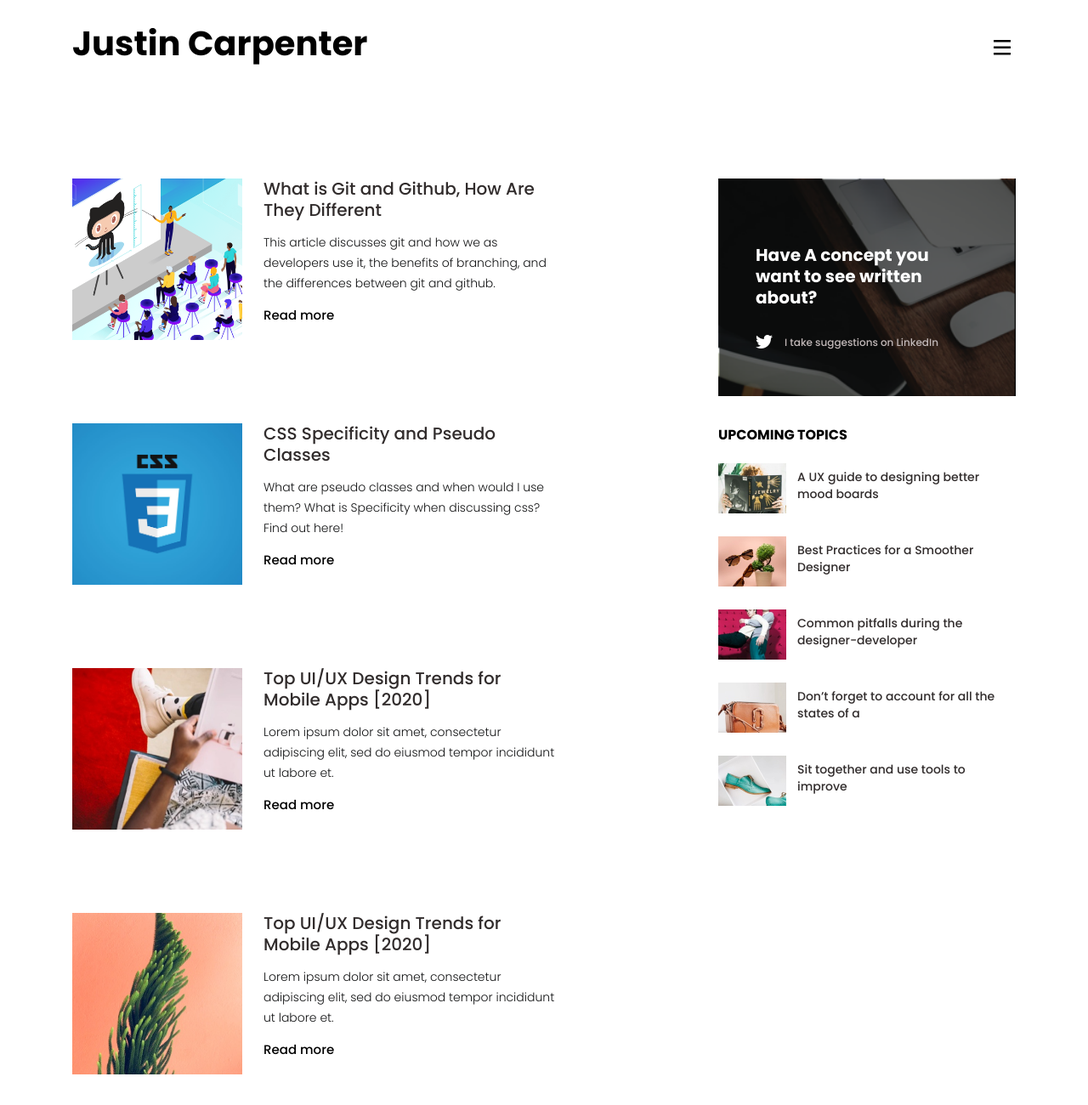
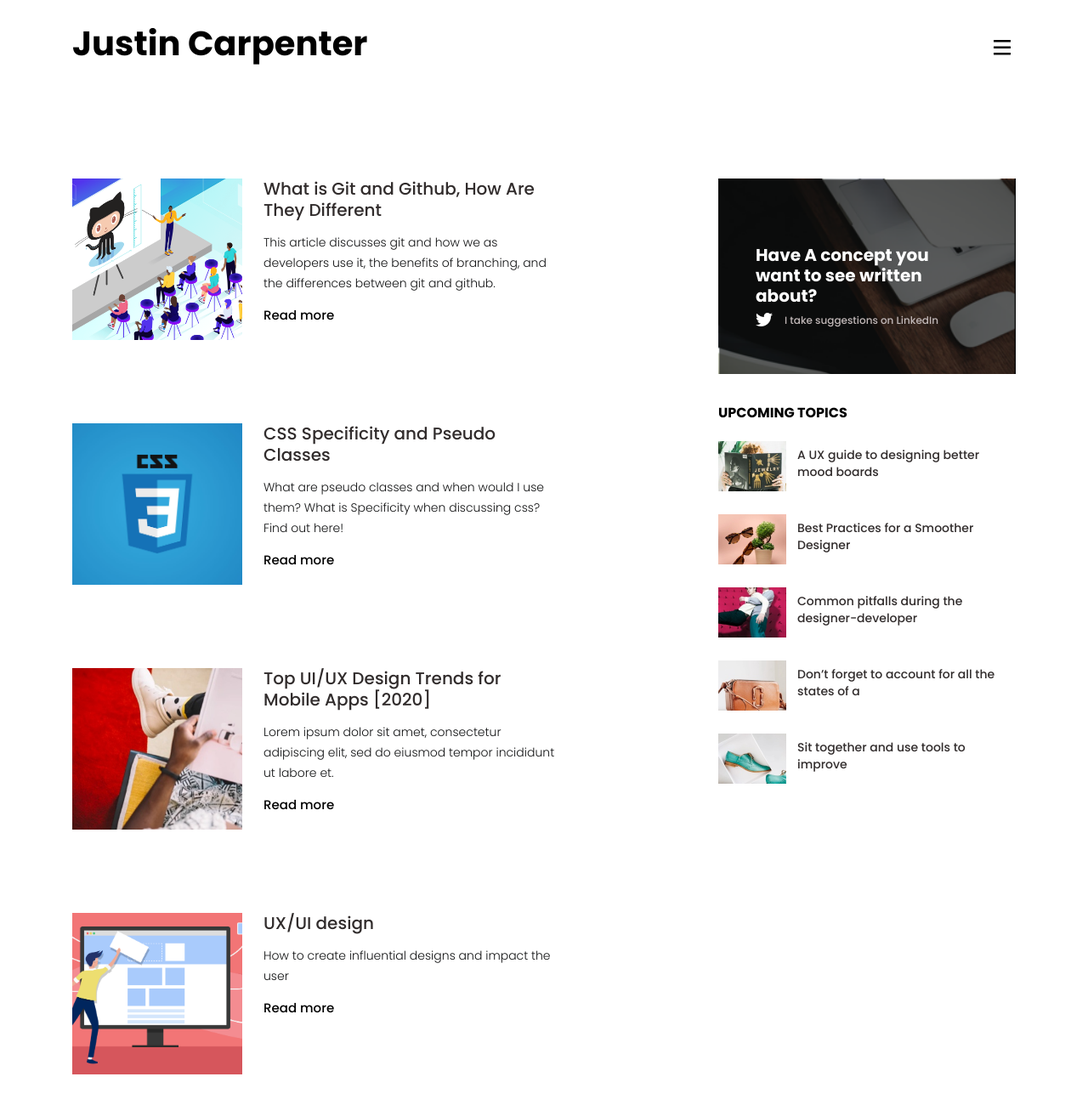
Before and after one commit to JustinCarpenter2020/JustinCarpenter2020.github.io, a plain HTML site: page blog.html in a window 1280 px wide. Shown: the top 1300 px of the page at 85% size. Drawn offline with Linux system fonts and the light colour scheme.

```diff
--- a/blog.html
+++ b/blog.html
@@ -113,11 +113,11 @@
                         </div>
                     </article>
                     <article class="media blog-post wow fadeInUp">
-                        <img src="assets/images/blog_4.jpg" alt="blog post" class="blog-post-thumbnail">
+                        <img src="assets/images/design.png" alt="blog post" class="blog-post-thumbnail">
                         <div class="media-body">
-                            <h5 class="blog-post-title">Top UI/UX Design Trends for Mobile Apps [2020]</h5>
-                            <p class="blog-post-excerpt">Lorem ipsum dolor sit amet, consectetur adipiscing elit, sed do eiusmod tempor incididunt ut labore et.</p>
-                            <a href="#!" class="blog-post-link">Read more</a>
+                            <h5 class="blog-post-title">UX/UI design</h5>
+                            <p class="blog-post-excerpt">How to create influential designs and impact the user</p>
+                            <a href="https://justincarpenter2020.github.io/fs-journal/reflections/week01/03.html" target="_blank" class="blog-post-link">Read more</a>
                         </div>
                     </article>
                     <article class="media blog-post wow fadeInUp">
@@ -139,7 +139,7 @@
                 </div>
                 <div class="col-lg-4 blog-sidebar wow fadeInRight">
                     <div class="widget-twitter">
-                        <h5 class=tweet>Have A concept you want to see written about?</h5>
+                        <h5 >Have A concept you want to see written about?</h5>
                         <p class="username">I take suggestions on LinkedIn</p>
                     </div>
                     <div class="widget-posts">
```
Also changed, not shown: contact.html (+1 -1 lines), assets/images/design.png (added).
